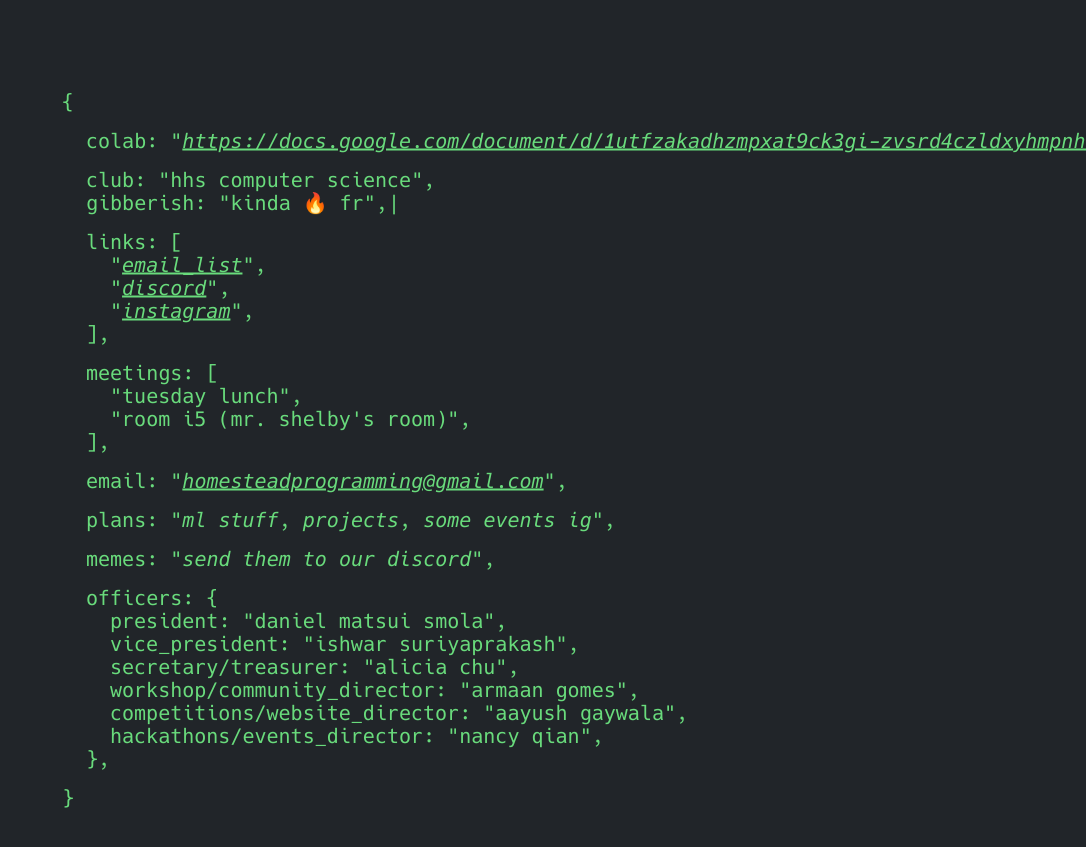
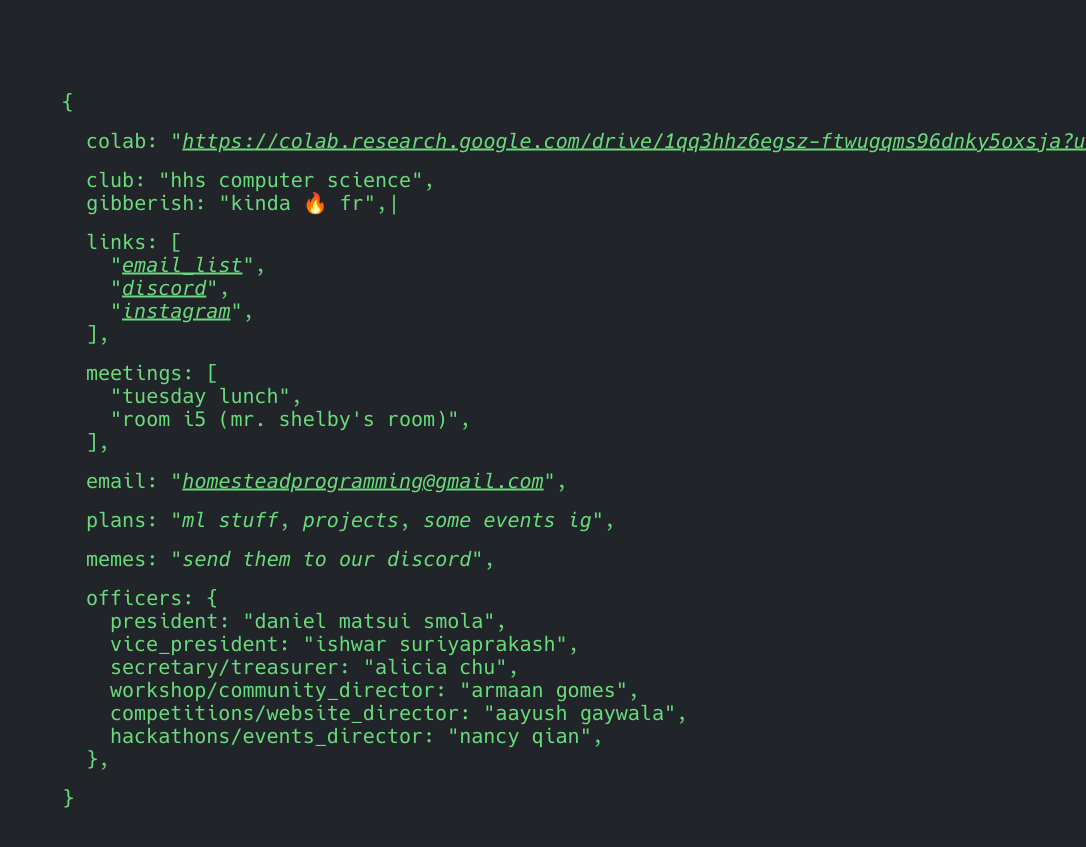
Before and after one commit to BaroqueObama/BaroqueObama.github.io, a Jekyll site: the page built from index.md, in a window 1280 px wide. Shown: the top 847 px of the page, without its empty margins (194-1280 px from the left). Built offline with Jekyll 4.4.1, drawn with Linux system fonts in a browser that asks for light colours.

Commit message:
HERE BUDDY!

```diff
--- a/_layouts/home.html
+++ b/_layouts/home.html
@@ -4,7 +4,7 @@ layout: default
 
 <main class="json">
   <div class="block">
-    <p><span class="key">CoLab</span><span class="attr"><a href="https://docs.google.com/document/d/1UtFZAKaDHZmPxat9ck3gI-zVSrd4czldxyhMpNHR3xw/edit?usp=sharing">{{ "https://docs.google.com/document/d/1UtFZAKaDHZmPxat9ck3gI-zVSrd4czldxyhMpNHR3xw/edit?usp=sharing" }}</a></span></p>
+    <p><span class="key">CoLab</span><span class="attr"><a href="https://colab.research.google.com/drive/1Qq3HHz6eGsZ-FtWugQms96dnkY5OxsjA?usp=sharing">{{ "https://colab.research.google.com/drive/1Qq3HHz6eGsZ-FtWugQms96dnkY5OxsjA?usp=sharing" }}</a></span></p>
   </div>
   <div class="block">
     {% if site.json.name %}
```
